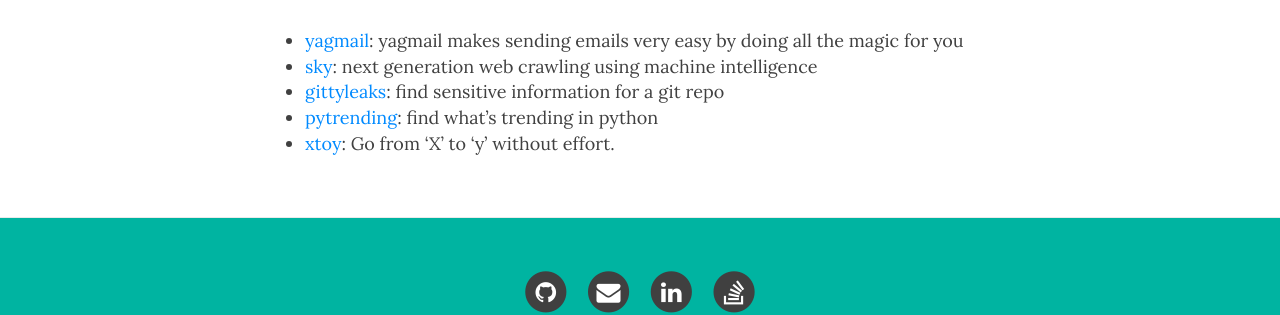
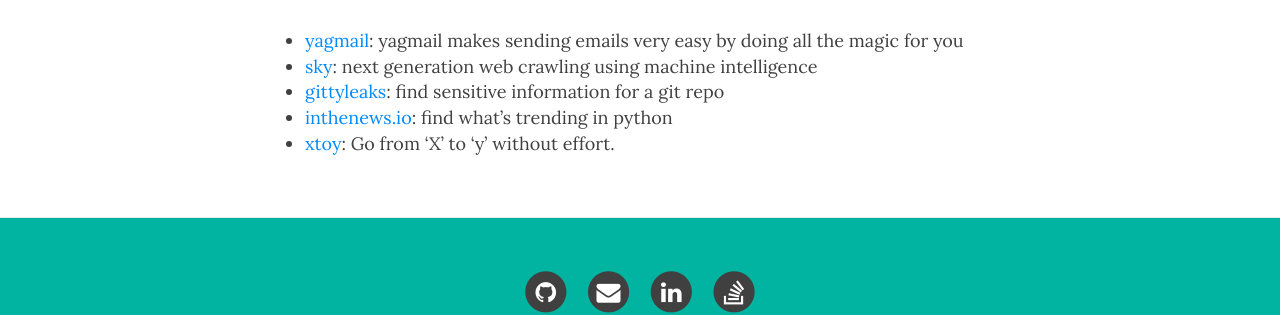
Before and after one commit to kootenpv/kootenpv.github.io, a Jekyll site: the page built from projects.md, in a window 1280 px wide. Shown: the part 364-679 px from the top of the page. Built offline with Jekyll 4.4.1, drawn with Linux system fonts in a browser that asks for light colours; nearby versions of some CDN libraries.

Commit message:
rename of pytrending to inthenews.io

```diff
--- a/projects.md
+++ b/projects.md
@@ -10,5 +10,5 @@ You could find for example:
 - [yagmail](https://github.com/kootenpv/yagmail): yagmail makes sending emails very easy by doing all the magic for you
 - [sky](https://github.com/kootenpv/sky): next generation web crawling using machine intelligence
 - [gittyleaks](https://github.com/kootenpv/gittyleaks): find sensitive information for a git repo
-- [pytrending](https://github.com/kootenpv/pytrending): find what's trending in python
+- [inthenews.io](https://github.com/kootenpv/inthenews.io): find what's trending in python
 - [xtoy](https://github.com/kootenpv/xtoy): Go from 'X' to 'y' without effort.
```
